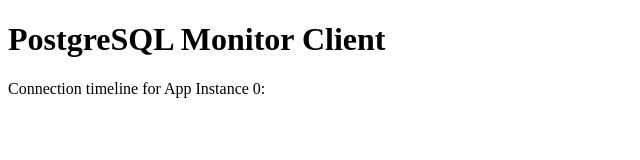
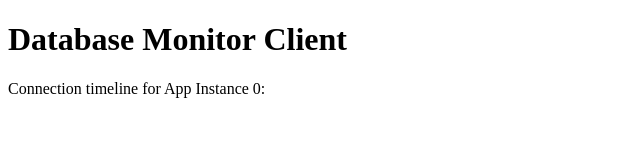
Before and after one commit to menicosia/db-monitor.node, a website: page static/index.html in a window 1280 px wide. Shown: the whole page, without its empty margins (0-640 px from the left). Drawn offline with Linux system fonts and the light colour scheme; no server answers.

Commit message:
Update index page to be non-postgres specific

```diff
--- a/static/index.html
+++ b/static/index.html
@@ -2,12 +2,12 @@
 <html>
    <head>
     <base href="/">
-    <title>PostgreSQL connection monitor</title>
+    <title>Database connection monitor</title>
     <script src="mysql-monitor.js"></script>
     <link rel="stylesheet" href="page.css">
   </head>
   <body>
-    <H1>PostgreSQL Monitor Client</H1>
+    <H1>Database Monitor Client</H1>
     <p> Connection timeline for App Instance 0: </p>
     <p>
       <style> canvas {border: 1px solid black}</style>
```
